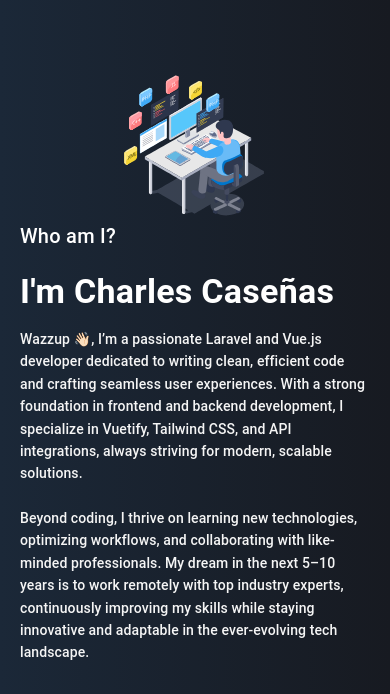
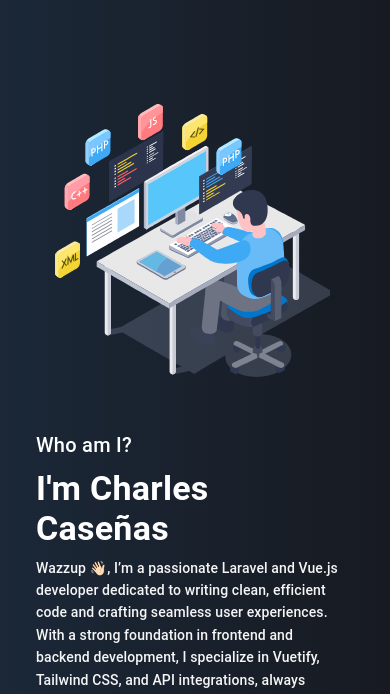
Before and after one commit to charleszardd/portfolio-responsive-v2, a Vue app: page / in a window 390 px wide. Shown: the part 858-1552 px from the top of the page. Built offline with nearby package versions, Linux system fonts and the light colour scheme; a web font is replaced by a local one.

Commit message:
Finished? Nah, already good but theres some inconsistencies on mobile view

```diff
--- a/src/layouts/AboutDetailsSection.vue
+++ b/src/layouts/AboutDetailsSection.vue
@@ -1,35 +1,33 @@
 <template id="aboutSection">
-    <v-container  class="bg-steam  px-5 px-lg-10 grid-container" fluid>
+  <div class="py-10 py-lg-0">
+    <v-container class="bg-steam px-5 px-lg-10 grid-container" fluid>
       <v-row class="about-container-container d-flex flex-column align-center">
-            <v-col class="about-container">
-                <v-col class="px-0 d-flex flex-column flex-lg-row align-center">
+        <v-col class="about-container px-10 px-lg-5">
+          <v-row class="px-0 d-flex flex-wrap align-center ">
 
-                  <div data-aos="fade-right" data-aos-duration="3000" class="slogan-details">
-                        <LottieAnimationFiles class="animation-data" :animationData="animationData" width="450px" height="500px"/>
-                    </div>
+            <v-col cols="12" md="6" data-aos="fade-right" data-aos-duration="3000" class="slogan-details">
+              <LottieAnimationFiles class="animation-data" :animationData="animationData" style="min-width: 200px; width: 100%; height: auto;"/>
+            </v-col>
 
-                    <div class="about-details pr-0 pr-lg-5" data-aos="fade-left" data-aos-duration="3000">
-                        <span  class="custom-font mb-lg-5 mb-5 text-h6 d-block text-md-h5 text-lg-h4">Who am I? </span>
-                        <h3 class="custom-font elevated-text font-color text-h4 text-md-h3 mb-4 text-lg-h2 font-weight-bold">
+            <v-col cols="12" md="6" class="about-details" data-aos="fade-left" data-aos-duration="3000">
+              <span class="custom-font text-h6 d-block text-md-h5 text-lg-h4">Who am I?</span>
+              <h3 class="custom-font py-2 py-lg-5 elevated-text font-color text-h4 text-md-h3 text-lg-h2 font-weight-bold">
                 I'm Charles Caseñas
               </h3>
-                        <div class="w-100">
               <p class="custom-font text-subtitle-2 text-md-subtitle-1 text-lg-subtitle-1 text-grey-lighten-4">
                 Wazzup 👋🏻, I’m a passionate Laravel and Vue.js developer dedicated to writing clean, efficient code and crafting seamless user experiences. With a strong foundation in frontend and backend development, I specialize in Vuetify, Tailwind CSS, and API integrations, always striving for modern, scalable solutions.
                 <br /><br />
                 Beyond coding, I thrive on learning new technologies, optimizing workflows, and collaborating with like-minded professionals. My dream in the next 5–10 years is to work remotely with top industry experts, continuously improving my skills while staying innovative and adaptable in the ever-evolving tech landscape.
               </p>
-                        </div>
-                    </div>
-
-
             </v-col>
+          </v-row>
         </v-col>
       </v-row>
     </v-container>
+  </div>
 </template>
+
 <script setup>
-
 import AOS from 'aos';
 import 'aos/dist/aos.css';
 import LottieAnimationFiles from "@/components/reusables/LottieAnimationFiles.vue";
@@ -41,17 +39,15 @@
     AOS.init();
 });
 </script>
+
 <style scoped>
-.about-details{
-    padding-left: 5rem;
+.about-details {
+    padding-left: 0;
+}
 
-}
-.quote-font, .slogan-font{
-    color:#66c0f4;
-}
 .grid-container {
     position: relative;
-    background: linear-gradient(to left ,#171a21, #1b2838 );
+    background: linear-gradient(to left, #171a21, #1b2838);
     overflow: hidden;
 }
 
@@ -64,109 +60,15 @@
     min-height: 100vh;
 }
 
-@media (max-width: 1400px) {
-  .about-details {
-    padding-left: 5em;
-  }
-  .slogan{
-    font-size: 3rem!important;
-  }
-
-}
-@media (max-width: 800px) {
-  .about-details {
-    padding-left: 0px;
-  }
-  .slogan-details{
-    display: flex;
-    justify-content: center;
-  }
-  .animation-data{
-    height: 250px!important;
-    width: 250px!important;
-  }
-}
-
-
-@media (max-width: 700px) {
-  .about-details {
-    padding-left: 0px;
-
-  }
-  .slogan-details{
-    display: flex;
-    justify-content: center;
-  }
-  .animation-data{
-    height: 250px!important;
-    width: 250px!important;
-  }
-}
-@media (max-width: 900px) {
-  .about-details {
-    padding-left: 0px;
-  }
-  .slogan-details{
-    display: flex;
-    justify-content: center;
-  }
-  .animation-data{
-    height: 250px!important;
-    width: 250px!important;
-  }
-}
-
-@media (max-width: 1000px) {
-    .about-details{
-        padding-left: 0px;
-        padding-right: 1.5rem;
-    }
-    .slogan-details{
-    display: flex;
-    justify-content: center;
-  }
-  .animation-data{
-    height: 300px!important;
-    width: 300px!important;
-  }
-}
-@media (max-width: 1200px) {
-  .about-details {
-    padding-left: 0px;
-    padding-right: 1.5rem;
-  }
-  .slogan-details{
-    display: flex;
-    justify-content: center;
-  }
-  .animation-data{
-    height: 300px!important;
-    width: 300px!important;
-  }
-
-}
-@media (max-width: 600px) {
-  .about-details {
-    padding-left: 0px;
-    padding-right: .5rem;
-  }
-  .slogan-details{
-    display: flex;
-    justify-content: center;
-  }
-  .animation-data{
-    height: 150px!important;
-    width: 150px!important;
-  }
-  .bg-steam{
-    height: auto;
-    min-height: auto;
-    padding-top: 2em;
-  }
-}
-.bg-steam{
-    background-color: 	#1b2838;
+.bg-steam {
+    background-color: #1b2838;
     height: auto;
     min-height: 100vh;
 }
+
+.slogan-details {
+    display: flex;
+    justify-content: center;
+    align-items: center;
+}
 </style>
--- a/src/layouts/ProjectDetailsSection.vue
+++ b/src/layouts/ProjectDetailsSection.vue
@@ -1,13 +1,12 @@
 <template id="projectsSection">
-  <v-container class="h-screen custom-font px-5 px-lg-10" fluid>
-    <v-row class="px-3 px-lg-10 d-flex">
-      <v-col cols="12" class="pr-0 pr-lg-5 px-0">
+  <v-container class="h-screen custom-font px-10 px-lg-10" fluid>
+    <v-row class="px-0 px-lg-10 d-flex">
+      <v-col cols="12" class="pr-2 pr-lg-5 px-0">
         <h1 class="elevated-text mb-lg-5 mb-md-2 mb-10 custom-font text-center text-h4 font-weight-bold text-md-h3 text-lg-h3">
           Projects
         </h1>
         <p class="text-center text-grey-lighten-2">Showcasing My Journey: Personal Creations & Team Collaborations</p>
 
-        <!-- Desktop/Tablet View -->
         <v-row v-if="$vuetify.display.smAndUp" class="align-center mt-5 mb-5 ">
           <v-btn elevation="10" @click="prevSlide" class="blur-btn1 px-0" height="150" size="small">
             <v-icon class="btn-text text-h2">mdi-chevron-left</v-icon>
@@ -53,7 +52,6 @@
           </v-btn>
         </v-row>
 
-        <!-- Mobile View -->
         <v-row v-else class="projects-mobile mt-10 mb-10 pb-10">
           <v-col v-for="(project, index) in projects.slice(0, 3)" :key="index" cols="12" class="mb-10">
             <v-card elevation="10" class="mobile-card ">
@@ -84,7 +82,6 @@
 
         </v-row>
 
-        <!-- Pagination Dots (Desktop/Tablet only) -->
         <v-row v-if="$vuetify.display.smAndUp" justify="center" class="mt-3">
           <v-icon class="mr-2" v-for="(project, index) in projects" :key="index" @click="goToSlide(index)" :class="{ 'active-dot': index === currentIndex }" icon>
             <v-icon size="" height="" :color="index === currentIndex ? 'grey-lighten-2' : 'grey-darken-2'">mdi-circle</v-icon>
@@ -197,7 +194,7 @@
   background: linear-gradient(to left, #171a21, #1b2838);
   height: auto;
   min-height: 100vh;
-  padding: 20px;
+  padding: 20em;
 }
 .bg-card{
   background: linear-gradient(to left, #171a21, #1b2838);
@@ -257,22 +254,22 @@
   background: transparent!important;
   color: #66c0f4;
 }
-.mobile-card {
-  width: 100%;
-  background: transparent !important;
-}
-
 .mobile-img {
   width: 100%;
   height: auto;
-  aspect-ratio: 16/10;
-  object-fit: cover;
+  border-radius: 10px 10px 0 0;
+}
+
+.mobile-card {
+  display: flex;
+  flex-direction: column;
+  overflow: hidden;
+  border-radius: 15px;
+  background: linear-gradient(to left, #171a21, #1b2838);
 }
 
 .mobile-details {
-  width: 100%;
-  padding: 1rem !important;
-  height: auto;
+  padding: 16px;
 }
 
 .bg-steam {
@@ -293,13 +290,6 @@
   background: linear-gradient(to left, #1b2838, #171a21);
 }
 
-@media (min-width: 1400px) {
-  .project-wrapper {
-    max-width: 1200px;
-    margin: 0 auto;
-  }
-}
-
 @media (max-width: 959px) {
   .card-img, .details-card {
     width: 100%;
@@ -314,11 +304,18 @@
     min-height: 300px;
   }
 }
+@media (min-width: 1400px) {
+  .project-wrapper {
+    max-width: 1200px;
+    margin: 0 auto;
+  }
+}
 @media (max-width: 600px) {
   .h-screen{
     min-height: auto;
     height: auto;
-    padding-top:60em;
+    padding-top:67em;
+    padding-bottom: 70em;
   }
 
 }
--- a/src/pages/index.vue
+++ b/src/pages/index.vue
@@ -1,11 +1,12 @@
 <template>
-
+<v-app class="bg-color">
    <LandingPageDetails id="homeSection" @scroll-to-section="onScrollToSection" @open-chat="openChat"/>
    <ChatContainer v-if="isChatOpen" @close-chat="isChatOpen = false"/>
-  <AboutDetailsSection ref="aboutSection" id="aboutSection"/>
-  <SkillsDetailsSection id="skillsSection"/>
-  <ProjectDetailsSection id="projectsSection"/>
-  <ContactDetailsSection id="contactSection"/>
+   <AboutDetailsSection ref="aboutSection" id="aboutSection"/>
+   <SkillsDetailsSection id="skillsSection"/>
+   <ProjectDetailsSection id="projectsSection"/>
+   <ContactDetailsSection id="contactSection"/>
+</v-app>
 </template>
 
 <script setup>
@@ -29,3 +30,8 @@
 }
 
 </script>
+<style scoped>
+.bg-color{
+  background: linear-gradient(to left, #171a21, #1b2838);
+}
+</style>
```
Also changed, not shown: src/layouts/ContactDetailsSection.vue (+55 -76 lines), src/layouts/SkillsDetailsSection.vue (+32 -77 lines). Lines whose indentation alone changed are shown as unchanged.
